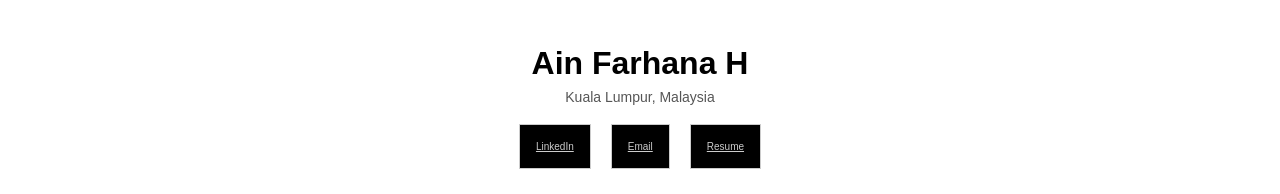
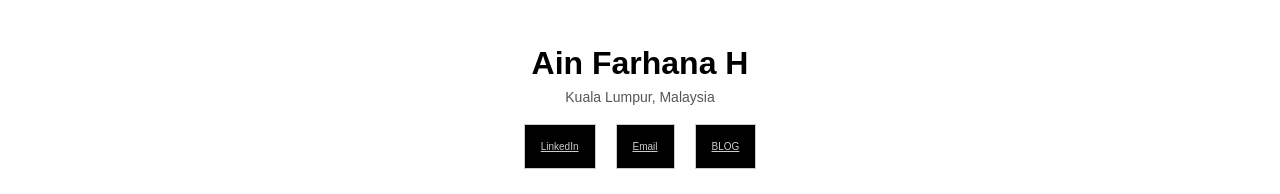
Before and after one commit to ainfarhanah/ainfarhanah.github.io, a plain HTML site: page index.html in a window 1280 px wide. Shown: the top 194 px of the page. Drawn offline with Linux system fonts and the light colour scheme; a web font is replaced by a local one.

Commit message:
Update index.html

```diff
--- a/index.html
+++ b/index.html
@@ -16,7 +16,7 @@
         <div class="container-inner">
             <a href="https://www.linkedin.com/in/norainfarhana/" class="button" target="blank">LinkedIn</a>
             <a href="mailto:ainfarhanahamdan@gmail.com" class="button">Email</a>
-            <a href="" class="button">Resume</a>
+            <a href="https://medium.com/@ainfarhanah" class="button">BLOG</a>
         </div>
     </div>
 
```
